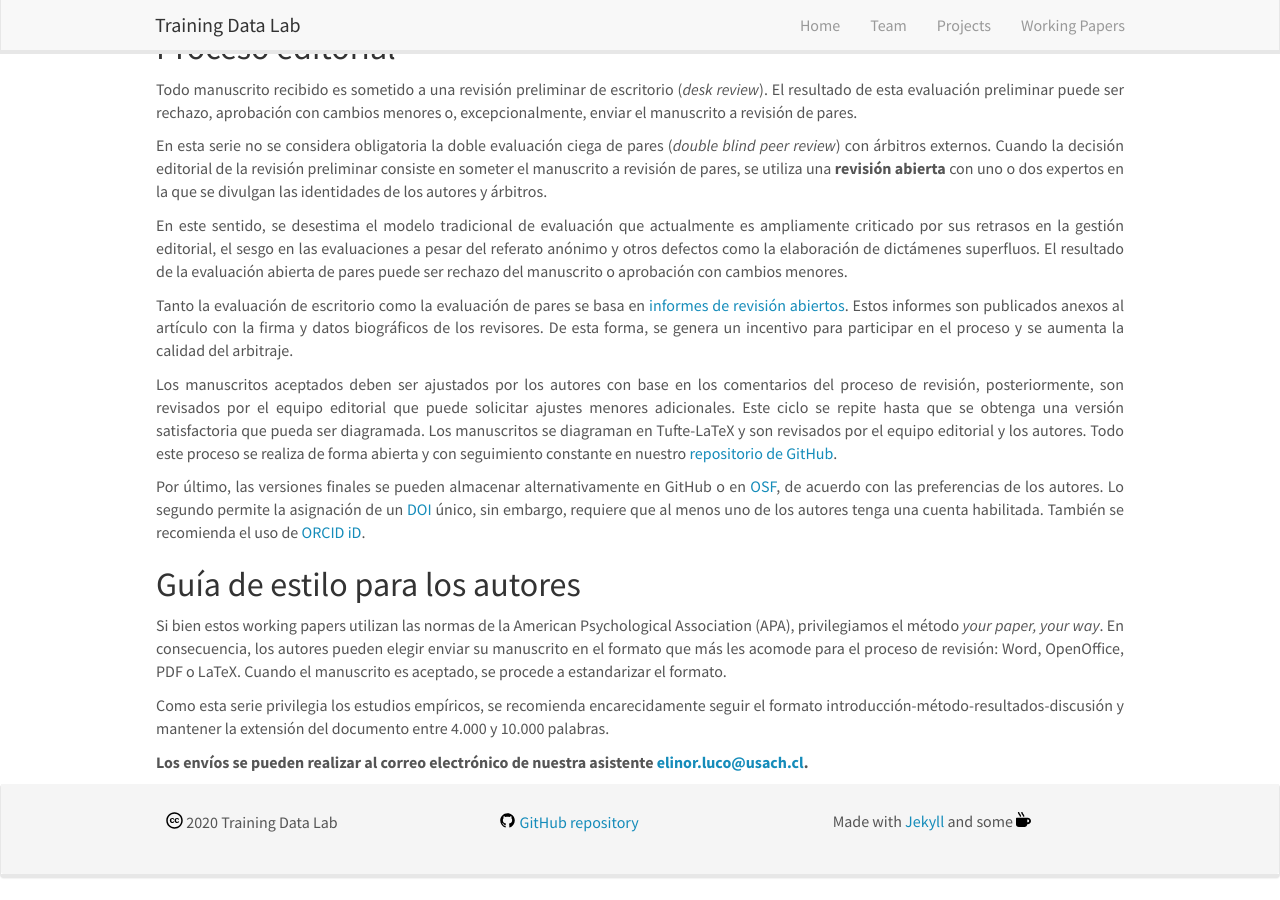
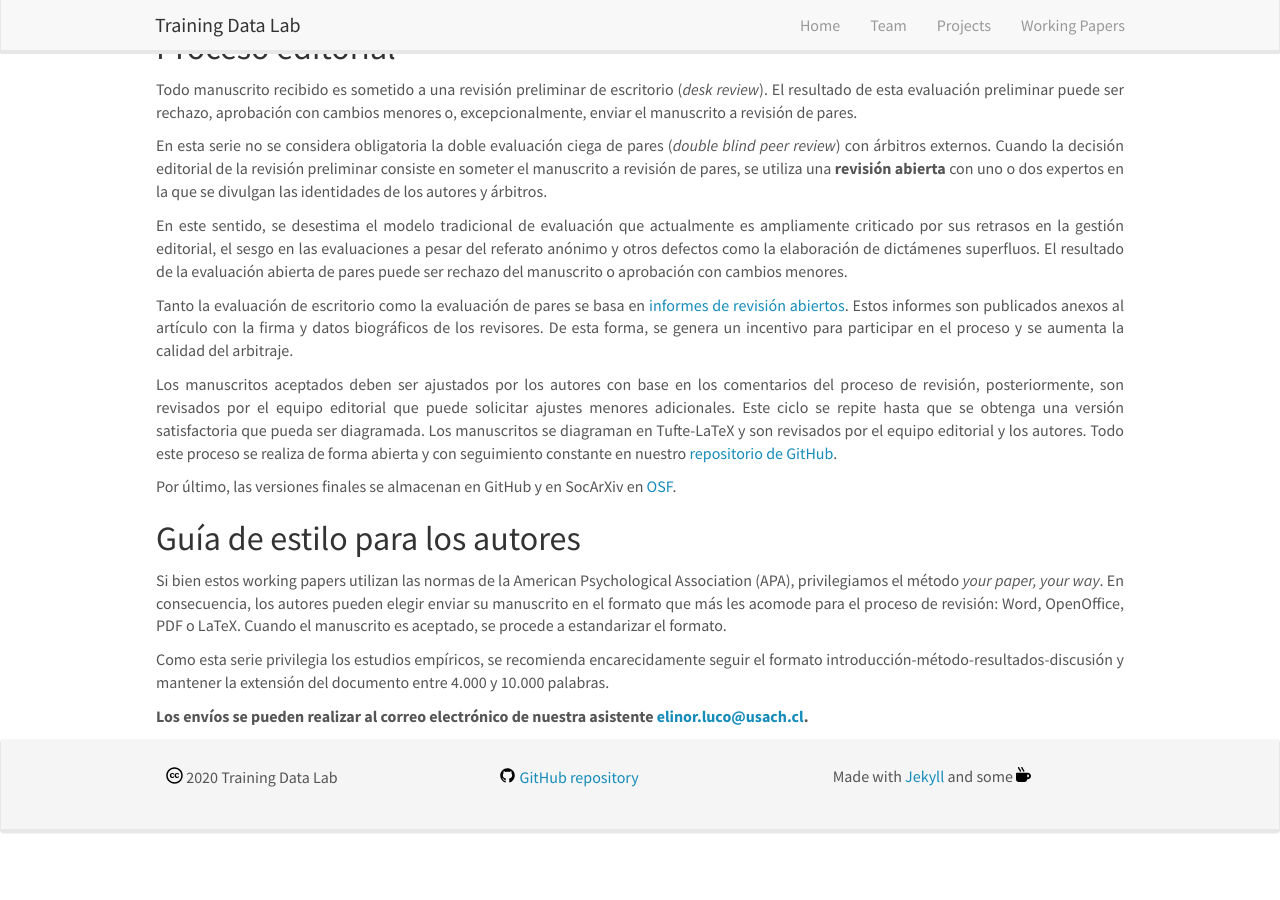
Before and after one commit to training-datalab/old-training-datalab.com, a Jekyll site: the page built from _pages/guidelines.md, in a window 1280 px wide and 900 px high, scrolled down 626 px. Built offline with Jekyll 4.4.1, drawn with Linux system fonts in a browser that asks for light colours; nearby versions of some CDN libraries; after the commit the page ends 1481 px from its top, so only the background shows below that.

Commit message:
Update guidelines.md

```diff
--- a/_pages/guidelines.md
+++ b/_pages/guidelines.md
@@ -32,9 +32,9 @@ permalink: /guidelines/
 
 <p align=" justify">Tanto la evaluación de escritorio como la evaluación de pares se basa en <a href="/open-review">informes de revisión abiertos</a>. Estos informes son publicados anexos al artículo con la firma y datos biográficos de los revisores. De esta forma, se genera un incentivo para participar en el proceso y se aumenta la calidad del arbitraje.</p>
 
-<p align=" justify">Los manuscritos aceptados deben ser ajustados por los autores con base en los comentarios del proceso de revisión, posteriormente, son revisados por el equipo editorial que puede solicitar ajustes menores adicionales. Este ciclo se repite hasta que se obtenga una versión satisfactoria que pueda ser diagramada. Los manuscritos se diagraman en Tufte-LaTeX y son revisados por el equipo editorial y los autores. Todo este proceso se realiza de forma abierta y con seguimiento constante en nuestro <a href="https://github.com/Tufte-Papers/issues" target="_blank">repositorio de GitHub</a>.</p>
+<p align=" justify">Los manuscritos aceptados deben ser ajustados por los autores con base en los comentarios del proceso de revisión, posteriormente, son revisados por el equipo editorial que puede solicitar ajustes menores adicionales. Este ciclo se repite hasta que se obtenga una versión satisfactoria que pueda ser diagramada. Los manuscritos se diagraman en Tufte-LaTeX y son revisados por el equipo editorial y los autores. Todo este proceso se realiza de forma abierta y con seguimiento constante en nuestro <a href="https://github.com/training-datalab/tufte-working-papers" target="_blank">repositorio de GitHub</a>.</p>
 
-<p align=" justify">Por último, las versiones finales se pueden almacenar alternativamente en GitHub o en <a href="http://osf.io/" target="_blank">OSF</a>, de acuerdo con las preferencias de los autores. Lo segundo permite la asignación de un <a href="https://www.doi.org/" target="_blank">DOI</a> único, sin embargo, requiere que al menos uno de los autores tenga una cuenta habilitada. También se recomienda el uso de <a href="https://orcid.org/" target="_blank">ORCID iD</a>.</p>
+<p align=" justify">Por último, las versiones finales se almacenan en GitHub y en SocArXiv en <a href="http://osf.io/" target="_blank">OSF</a>.</p>
 
 ## Guía de estilo para los autores
 
```
